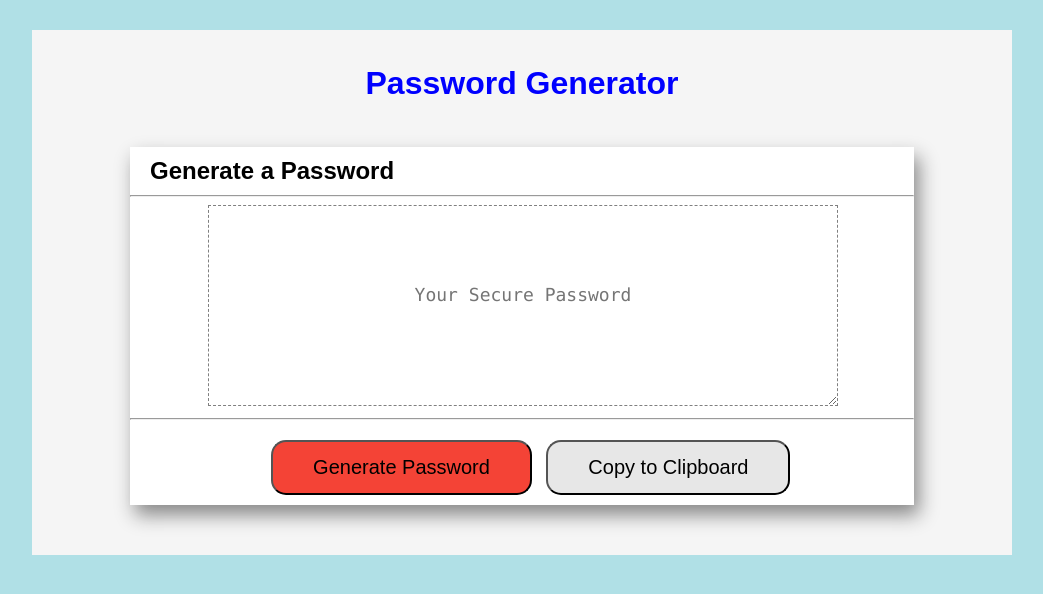
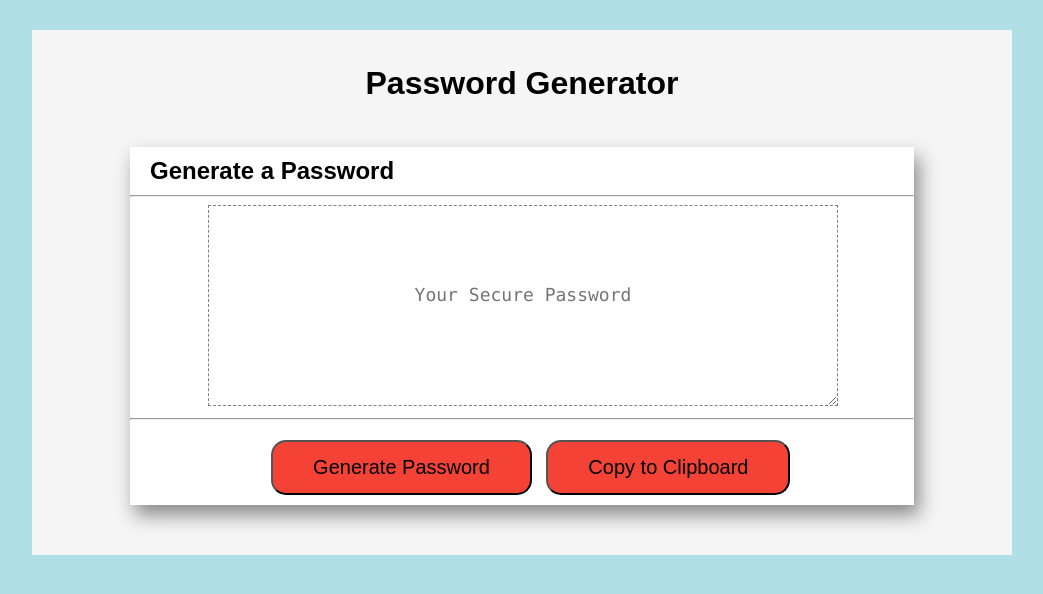
Before and after one commit to sarita87das/hw3, a plain HTML site: page index.html in a window 1280 px wide. Shown: the whole page, without its empty margins (160-1203 px from the left). Drawn offline with Linux system fonts and the light colour scheme.

Commit message:
updating read me

```diff
--- a/index.html
+++ b/index.html
@@ -13,7 +13,7 @@
 </head>
 <style>
     body {background-color: powderblue;}
-    h1   {color: blue;}
+    h1   {color: black;}
     h2   {color: black
       }
     </style>
--- a/passwordstyle.css
+++ b/passwordstyle.css
@@ -68,7 +68,7 @@ textarea {
 }
 /* Styles for copy button */
 #copy {
-    background-color: #e7e7e7;
+    background-color: #f44336;
     font-size: 20px;
     padding: 14px 40px;
     border-radius: 15px;
--- a/script.js
+++ b/script.js
@@ -50,9 +50,10 @@ function generatePassword() {
         confirmCharacter = confirm("Will this contain special characters?");
         confirmUppercase = confirm("Will this contain Uppercase letters?");
         confirmLowercase = confirm("Will this contain Lowercase letters?");
-    };
+    }
 
     // Else if for 4 negative options
+
     if (!confirmCharacter && !confirmNumber && !confirmUppercase && !confirmLowercase) {
         choices = alert("You must choose a criteria!");
 
@@ -108,7 +109,7 @@ function generatePassword() {
     // Created space variable to fill uppercase conversion
     else if (confirmUppercase) {
         choices = space.concat(alpha2);
-    };
+    }
 
     // password variable is an array placeholder for user generated amount of length
     var password = [];
```
